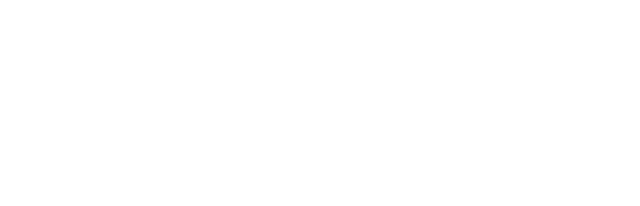
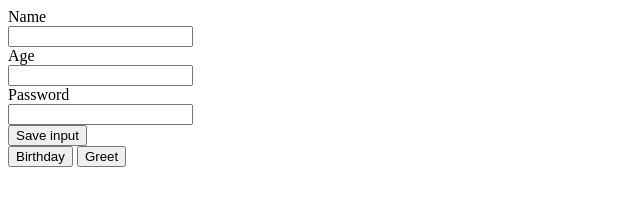
Before and after one commit to anmabler/PersonForm, a plain HTML site: page index.html in a window 1280 px wide. Shown: the whole page, without its empty margins (0-640 px from the left). Drawn offline with Linux system fonts and the light colour scheme.

Commit message:
html skeleton

```diff
--- a/index.html
+++ b/index.html
@@ -4,10 +4,29 @@
     <meta charset="UTF-8">
     <meta http-equiv="X-UA-Compatible" content="IE=edge">
     <meta name="viewport" content="width=device-width, initial-scale=1.0">
+    <link rel="stylesheet" href="style.css">
     <script src="script.js"></script>
     <title>Document</title>
 </head>
 <body>
+    <div class="formClass">
+        <form action="">
+            <label for="nameInput">Name</label>
+            <input type="text" id="nameInput">
+            <label for="ageInput">Age</label>
+            <input type="text" id="ageInput">
+            <label for="passwordInput">Password</label>
+            <input type="password" id="passwordInput">
+            <button type="submit">Save input</button>
+        </form>
+    </div>
+    <div class="btnGroup">
+        <button id="bdayBtn">Birthday</button>
+        <button id="greetBtn">Greet</button>
+    </div>
 
+    <div>
+        <p></p>
+    </div>
 </body>
 </html>
--- /dev/null
+++ b/style.css
@@ -0,0 +1,3 @@
+form input, form button {
+    display: block;
+}
```
